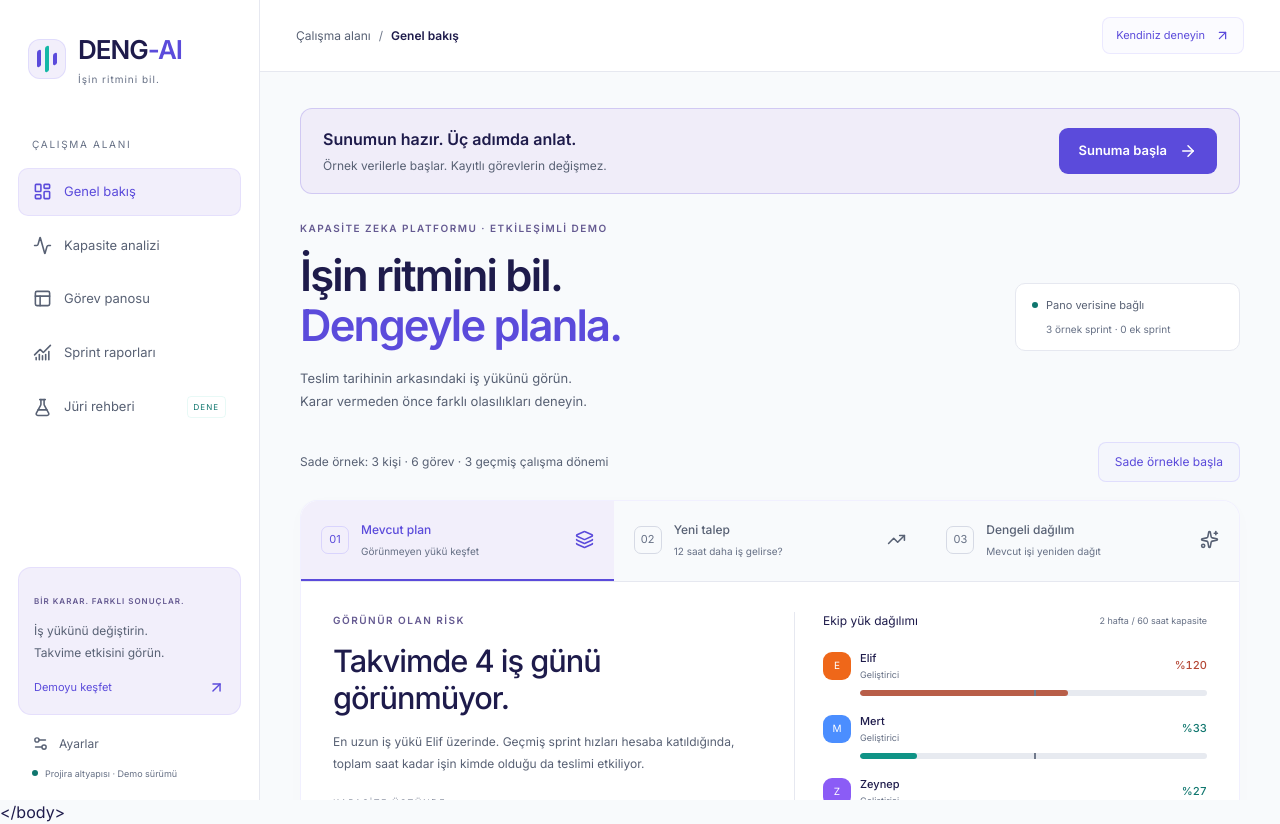
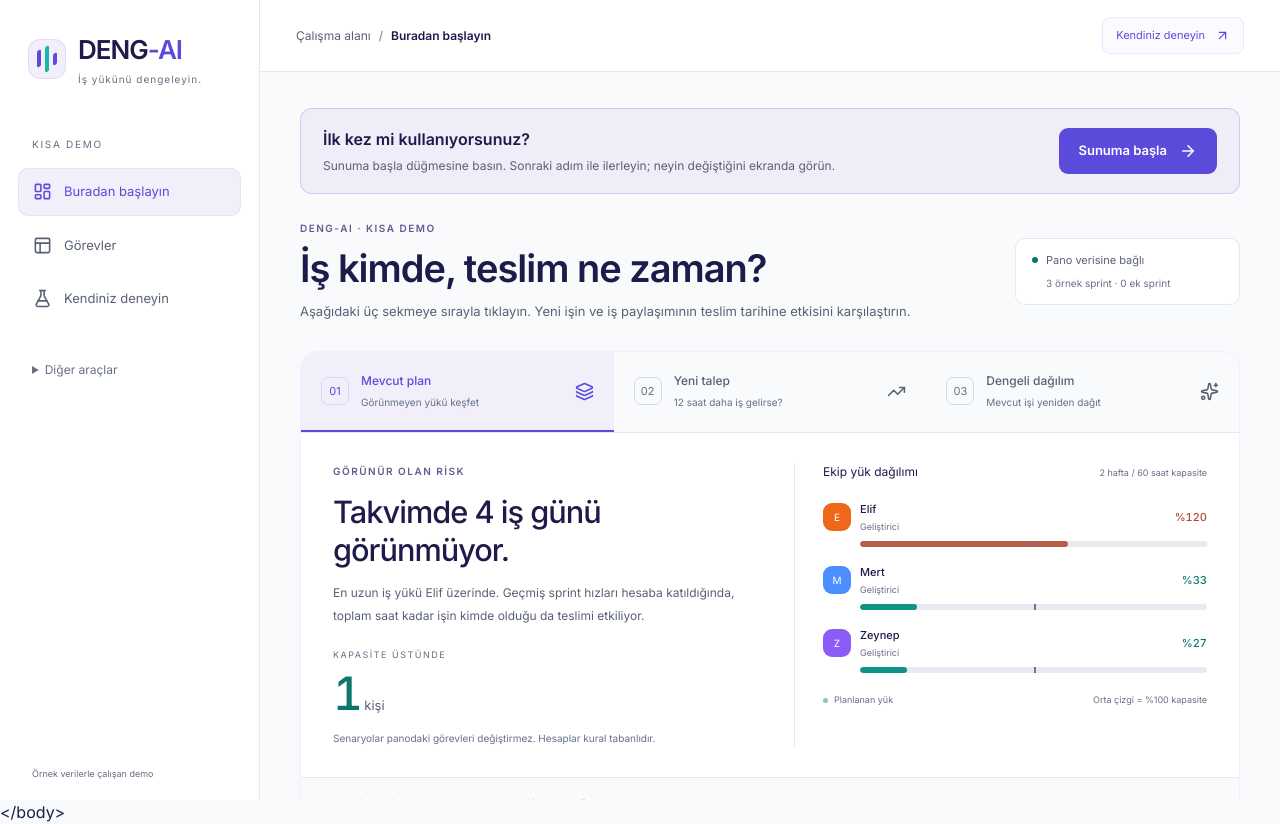
Before and after one commit to ilkernedim/Projira, a React (Vite) app: page / in a window 1280 px wide. Built offline with nearby package versions, Linux system fonts and the light colour scheme.

Commit message:
Ilk kullanim icin demo akis ve menusunu sadelestir

```diff
--- a/src/components/Sidebar.tsx
+++ b/src/components/Sidebar.tsx
@@ -1,21 +1,23 @@
-import { Activity, ArrowUpRight, ChartNoAxesCombined, FlaskConical, LayoutDashboard, PanelsTopLeft, Settings2 } from 'lucide-react';
+import { Activity, ChartNoAxesCombined, FlaskConical, LayoutDashboard, PanelsTopLeft, Settings2 } from 'lucide-react';
 import { useBoardStore } from '../store/useBoardStore';
 
 const items = [
-  {id:'overview', label:'Genel bakış', icon:LayoutDashboard},
-  {id:'dengai', label:'Kapasite analizi', icon:Activity},
-  {id:'board', label:'Görev panosu', icon:PanelsTopLeft},
-  {id:'reports', label:'Sprint raporları', icon:ChartNoAxesCombined},
-  {id:'jury', label:'Jüri rehberi', icon:FlaskConical},
+  {id:'overview', label:'Buradan başlayın', icon:LayoutDashboard},
+  {id:'board', label:'Görevler', icon:PanelsTopLeft},
+  {id:'jury', label:'Kendiniz deneyin', icon:FlaskConical},
+] as const;
+const extra = [
+  {id:'dengai', label:'Ayrıntılı analiz', icon:Activity},
+  {id:'reports', label:'Dönem raporları', icon:ChartNoAxesCombined},
+  {id:'settings', label:'Ayarlar', icon:Settings2},
 ] as const;
 export default function Sidebar() {
   const {currentView,setCurrentView}=useBoardStore();
   return <nav aria-label="Ana menü" className="app-sidebar hidden md:flex">
-    <button className="brand-lockup" onClick={()=>setCurrentView('overview')} aria-label="DENG-AI genel bakış"><span className="brand-symbol"><i/><i/><i/></span><span>DENG<span className="brand-ai">-AI</span><small>İşin ritmini bil.</small></span></button>
-    <p className="nav-section">ÇALIŞMA ALANI</p>
-    <div className="nav-items">{items.map(item=><button key={item.id} aria-current={currentView===item.id?'page':undefined} className={currentView===item.id?'selected':''} onClick={()=>setCurrentView(item.id)}><item.icon size={19}/><span>{item.label}</span>{item.id==='jury'&&<span className="nav-badge">DENE</span>}</button>)}</div>
-    <div className="sidebar-demo"><span className="eyebrow">BİR KARAR. FARKLI SONUÇLAR.</span><p>İş yükünü değiştirin.<br/>Takvime etkisini görün.</p><button onClick={()=>setCurrentView('jury')}>Demoyu keşfet <ArrowUpRight size={17}/></button></div>
-    <button className="sidebar-settings" onClick={()=>setCurrentView('settings')}><Settings2 size={17}/> Ayarlar</button>
-    <div className="sidebar-foot"><span className="status-dot"/> Projira altyapısı · Demo sürümü</div>
+    <button className="brand-lockup" onClick={()=>setCurrentView('overview')} aria-label="DENG-AI başlangıç"><span className="brand-symbol"><i/><i/><i/></span><span>DENG<span className="brand-ai">-AI</span><small>İş yükünü dengeleyin.</small></span></button>
+    <p className="nav-section">KISA DEMO</p>
+    <div className="nav-items">{items.map(item=><button key={item.id} aria-current={currentView===item.id?'page':undefined} className={currentView===item.id?'selected':''} onClick={()=>setCurrentView(item.id)}><item.icon size={19}/><span>{item.label}</span></button>)}</div>
+    <details className="advanced-navigation" open={extra.some(item=>item.id===currentView) || undefined}><summary>Diğer araçlar</summary><div className="nav-items">{extra.map(item=><button key={item.id} aria-current={currentView===item.id?'page':undefined} className={currentView===item.id?'selected':''} onClick={()=>setCurrentView(item.id)}><item.icon size={18}/>{item.label}</button>)}</div></details>
+    <div className="sidebar-foot" style={{marginTop:'auto'}}>Örnek verilerle çalışan demo</div>
   </nav>;
 }
--- a/src/components/Topbar.tsx
+++ b/src/components/Topbar.tsx
@@ -1,12 +1,12 @@
 import { ArrowUpRight, Search } from 'lucide-react';
 import { useBoardStore } from '../store/useBoardStore';
-const names = {overview:'Genel bakış',board:'Görev panosu',dengai:'Kapasite analizi',jury:'Jüri rehberi',reports:'Sprint raporları',settings:'Ayarlar'};
+const names = {overview:'Buradan başlayın',board:'Görevler',dengai:'Ayrıntılı analiz',jury:'Kendiniz deneyin',reports:'Dönem raporları',settings:'Ayarlar'};
 export default function Topbar(){
  const {searchQuery,setSearchQuery,currentView,setCurrentView}=useBoardStore();
  return <header className="app-topbar">
   <div className="hidden md:flex items-center gap-sm"><span className="text-on-surface-variant">Çalışma alanı</span><span className="text-outline">/</span><b>{names[currentView]}</b></div>
-  <select aria-label="Sayfa seç" className="md:hidden bg-surface-container text-on-surface p-sm rounded" value={currentView} onChange={e=>setCurrentView(e.target.value as typeof currentView)}>{Object.entries(names).map(([id,name])=><option key={id} value={id}>{name}</option>)}</select>
+  <select aria-label="Sayfa seç" className="md:hidden bg-surface-container text-on-surface p-sm rounded" value={currentView} onChange={e=>setCurrentView(e.target.value as typeof currentView)}><optgroup label="Kısa demo">{(['overview','board','jury'] as const).map(id=><option key={id} value={id}>{names[id]}</option>)}</optgroup><optgroup label="Diğer araçlar">{(['dengai','reports','settings'] as const).map(id=><option key={id} value={id}>{names[id]}</option>)}</optgroup></select>
   <div className="flex items-center gap-md">{currentView==='board'&&<label className="hidden sm:flex items-center gap-sm"><Search size={16}/><input aria-label="Görev ara" className="bg-transparent border-b border-white/10 py-1 outline-none focus:border-primary w-40" placeholder="Görev ara…" value={searchQuery} onChange={e=>setSearchQuery(e.target.value)}/></label>}
-  <button className="topbar-demo" onClick={()=>setCurrentView(currentView==='jury'?'overview':'jury')}>{currentView==='jury'?'Genel bakış':'Kendiniz deneyin'}<ArrowUpRight size={15}/></button></div>
+  <button className="topbar-demo" onClick={()=>setCurrentView(currentView==='jury'?'overview':'jury')}>{currentView==='jury'?'Başa dön':'Kendiniz deneyin'}<ArrowUpRight size={15}/></button></div>
  </header>;
 }
--- a/src/index.css
+++ b/src/index.css
@@ -134,3 +134,15 @@ textarea { font:inherit; }
 .task-card p { font-size:13px; line-height:1.6; }
 .custom-scrollbar::-webkit-scrollbar-thumb { background:#C7CDDA; }
 @media(max-width:767px){.board-columns {padding:16px;gap:16px;}.board-column {flex-basis:280px;}.board-page>div:first-child {padding:16px;}}
+
+/* İlk kullanımda yalnızca üç durak gösterilir. */
+.advanced-navigation {margin:28px 14px;color:#667085;font-size:12px;}
+.advanced-navigation summary,.demo-reset summary,.board-period summary {cursor:pointer;padding:10px 0;}
+.advanced-navigation .nav-items {margin:8px -14px;}
+.overview-heading h1 {font-size:clamp(28px,3vw,38px);letter-spacing:-1px;margin:10px 0;}
+.demo-reset {margin-top:24px;color:#667085;font-size:12px;}
+.demo-reset p {margin:8px 0;line-height:1.7;}
+.demo-reset button {border:1px solid #D6DAE5;padding:10px 14px;border-radius:8px;color:#5B4BDB;}
+.board-next {font-size:13px;color:#5B4BDB;padding:8px;}
+.board-period {font-size:12px;color:#667085;}
+.board-period button {margin:8px 0;}
--- a/src/pages/Board.tsx
+++ b/src/pages/Board.tsx
@@ -5,7 +5,7 @@ import Column from '../components/Column';
 import TaskModal from '../components/TaskModal';
 
 export default function Board() {
-  const { board, moveTask, isSprintActive, sprintName, startSprint, endSprint, searchQuery, setCreateModalOpen } = useBoardStore();
+  const { board, moveTask, isSprintActive, sprintName, startSprint, endSprint, searchQuery, setCreateModalOpen, setCurrentView } = useBoardStore();
 
   const onDragEnd = (result: DropResult) => {
     const { destination, source, draggableId } = result;
@@ -33,7 +33,7 @@ export default function Board() {
 
       <div className="px-lg py-md flex flex-wrap items-center justify-between gap-md shrink-0 border-b border-white/5 bg-surface-container-lowest/50">
         <div className="flex items-center gap-sm">
-          <span className="text-on-surface-variant text-body-md">Görevleri sürükleyin, ayrıntıları açmak için tıklayın.</span>
+          <span className="text-on-surface-variant text-body-md">Bir göreve tıklayın. Sorumlu kişiyi ve süreyi değiştirebilirsiniz.</span>
           <button
             onClick={() => setCreateModalOpen(true)}
             className="bg-primary text-on-primary font-body-md text-body-md font-medium px-md py-1.5 rounded-DEFAULT hover:bg-primary-fixed transition-colors active:scale-95 duration-200"
@@ -41,7 +41,8 @@ export default function Board() {
             Yeni görev
           </button>
 
-          <div className="ml-md">
+          <button className="board-next" onClick={() => setCurrentView('overview')}>Teslim tarihine etkisini gör →</button>
+          <details className="board-period"><summary>Dönem işlemleri</summary>
             {!isSprintActive ? (
               <button
                 onClick={() => startSprint(sprintName)}
@@ -61,7 +62,7 @@ export default function Board() {
                 Dönemi tamamla
               </button>
             )}
-          </div>
+          </details>
         </div>
 
       </div>
--- a/src/pages/Overview.tsx
+++ b/src/pages/Overview.tsx
@@ -1,5 +1,5 @@
 import { useEffect, useMemo, useRef, useState } from 'react';
-import { ArrowRight, ArrowUpRight, Check, ChevronRight, FlaskConical, Layers3, MoveRight, ShieldCheck, Sparkles, TrendingUp } from 'lucide-react';
+import { ArrowRight, ArrowUpRight, Check, FlaskConical, Layers3, MoveRight, ShieldCheck, Sparkles, TrendingUp } from 'lucide-react';
 import { useBoardStore } from '../store/useBoardStore';
 import { ornekPano, ornekSprintler } from '../data/seed';
 import { analizEt, oneriBul, tarihYaz } from '../lib/dengai';
@@ -75,19 +75,13 @@ export default function Overview() {
       <button ref={kapatRef} onClick={cik}>Sunumdan çık <span>Esc</span></button>
     </div>}
     {!sunum && <div className="presentation-launch">
-      <div><strong>Sunumun hazır. Üç adımda anlat.</strong><p>Örnek verilerle başlar. Kayıtlı görevlerin değişmez.</p></div>
+      <div><strong>İlk kez mi kullanıyorsunuz?</strong><p>Sunuma başla düğmesine basın. Sonraki adım ile ilerleyin; neyin değiştiğini ekranda görün.</p></div>
       <button ref={baslatRef} onClick={() => { setStep(0); setNotlarAcik(false); setSunum(true); }}>Sunuma başla <ArrowRight size={18}/></button>
     </div>}
 
-    <div className="overview-heading"><div><p className="eyebrow">KAPASİTE ZEKA PLATFORMU · ETKİLEŞİMLİ DEMO</p><h1>İşin ritmini bil.<br /><span>Dengeyle planla.</span></h1><p className="overview-intro">Teslim tarihinin arkasındaki iş yükünü görün.<br className="hidden sm:block" /> Karar vermeden önce farklı olasılıkları deneyin.</p></div>
+    <div className="overview-heading"><div><p className="eyebrow">DENG-AI · KISA DEMO</p><h1>İş kimde, teslim ne zaman?</h1><p className="overview-intro">Aşağıdaki üç sekmeye sırayla tıklayın. Yeni işin ve iş paylaşımının teslim tarihine etkisini karşılaştırın.</p></div>
       <div className="demo-stamp"><span className="status-dot" /> {sunum ? 'Bağımsız sunum örneği' : 'Pano verisine bağlı'}<span>{samples} örnek sprint · {history.length - samples} ek sprint</span></div>
     </div>
-    {!sunum && <div className="simple-demo-switch">
-      <span>Sade örnek: 3 kişi · 6 görev · 3 geçmiş çalışma dönemi</span>
-      <button onClick={() => {
-        if (window.confirm('Bu tarayıcıdaki pano ve sprint geçmişi 3 kişilik sade örnekle değiştirilecek. Mevcut kayıtlar silinir. Devam edilsin mi?')) { resetDemo(); setStep(0); }
-      }}>Sade örnekle başla</button>
-    </div>}
     <div className="demo-story">
       <div className="story-tabs" role="tablist" aria-label="Demo senaryosu">{steps.map((s,i) => <button key={s.name} role="tab" id={`story-tab-${i}`} aria-selected={step === i} aria-controls="story-result" onClick={() => setStep(i)} className={step === i ? 'active' : ''}><span className="step-number">0{i + 1}</span><span><b>{s.name}</b><small>{s.detail}</small></span><s.icon size={19} /></button>)}</div>
       <section id="story-result" role="tabpanel" aria-labelledby={`story-tab-${step}`} className="story-body">
@@ -110,7 +104,10 @@ export default function Overview() {
       <div className="presentation-tools"><button aria-expanded={notlarAcik} onClick={() => setNotlarAcik(!notlarAcik)}>{notlarAcik ? 'Konuşma notlarını gizle' : 'Prova için konuşma notlarını göster'}</button><button onClick={notlariIndir}>Sunum kartını indir</button></div>
       {notlarAcik && <div className="presentation-notes"><small>BU NOTLAR EKRANA YANSIR · SUNUMDAN ÖNCE GİZLEYEBİLİRSİN</small><h3>Şunu söyleyebilirsin</h3><p>{konusma[step]}</p>{step === 2 && <p>{kapanis}</p>}</div>}
     </section>}
-    <div className="overview-actions"><button className="action-card" onClick={() => navigate('jury')}><span className="action-icon"><FlaskConical size={24} /></span><span><b>Kontrolü siz alın</b><small>Saatleri değiştirin, hesabı kendiniz doğrulayın.</small></span><ArrowUpRight size={23}/></button><button className="action-card" onClick={() => navigate('dengai')}><span className="action-icon purple"><Layers3 size={24}/></span><span><b>Analizin derinine inin</b><small>Sprint geçmişi, kapasite ve serbest senaryolar.</small></span><ChevronRight size={23}/></button></div>
+    <div className="overview-actions"><button className="action-card" onClick={() => navigate('board')}><span className="action-icon purple"><Layers3 size={24}/></span><span><b>Görevleri görün</b><small>Bir karta tıklayın; sorumlusunu ve süresini görün.</small></span><ArrowUpRight size={23}/></button><button className="action-card" onClick={() => navigate('jury')}><span className="action-icon"><FlaskConical size={24}/></span><span><b>Kendiniz deneyin</b><small>Bir düğmeye basın, teslimin nasıl değiştiğini görün.</small></span><ArrowUpRight size={23}/></button></div>
+    {!sunum && <details className="demo-reset"><summary>Örnek verileri yenile</summary><p>Bu tarayıcıdaki görevler ve dönem geçmişi ilk örneğe döner.</p><button onClick={() => {
+      if (window.confirm('Kayıtlı pano ve dönem geçmişi silinip örnek veriler yüklenecek. Devam edilsin mi?')) { resetDemo(); setStep(0); }
+    }}>Örneği sıfırla</button></details>}
     <footer className="overview-footer"><span><ShieldCheck size={17}/> Şeffaf hesap · Örnek veriler etiketli · Gerçek Jira bağlantısı yok</span><button onClick={() => navigate('jury')}>Nasıl hesaplanıyor? <ArrowRight size={14}/></button></footer>
   </div>;
 }
```
Also changed, not shown: src/components/TaskCard.tsx (+2 -27 lines).
